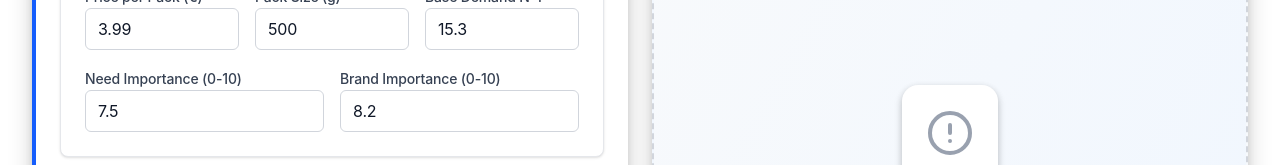
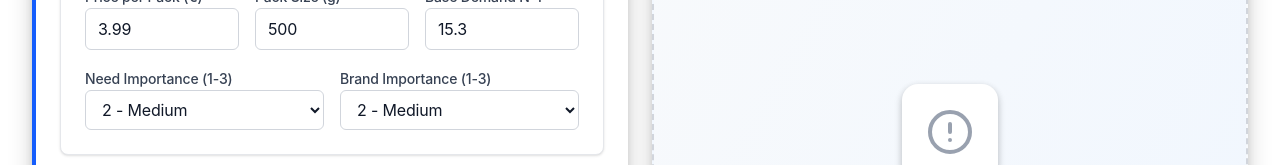
Before and after one commit to danyanderson2/prediction_frontend, a Next.js app: page / in a window 1280 px wide. Shown: the part 624-789 px from the top of the page. Built offline with nearby package versions, Linux system fonts and the light colour scheme; no server answers.

Commit message:
Refactor PredictionForm: update importance fields to use select inputs with 1-3 scale

```diff
--- a/app/components/PredictionForm.tsx
+++ b/app/components/PredictionForm.tsx
@@ -179,8 +179,8 @@ export default function PredictionForm() {
     sub_family: 'PATES',
     brand: 'BARILLA',
     customer_need: 'REPAS_RAPIDE',
-    customer_need_importance: 7.5,
-    brand_importance: 8.2,
+    customer_need_importance: 2,
+    brand_importance: 2,
     price_per_pack: 3.99,
     pack_size_g: 500,
     base_demand_N1_per_store: 15.3,
@@ -239,11 +239,23 @@ export default function PredictionForm() {
     setResult(null);
 
     try {
-      const response = await axios.post(`${API_URL}/predict`, formData);
+      const payload = {
+        ...formData,
+        customer_need_importance: Math.round(Number(formData.customer_need_importance)),
+        brand_importance: Math.round(Number(formData.brand_importance)),
+      };
+      const response = await axios.post(`${API_URL}/predict`, payload);
       setResult(response.data);
       toast.success('Prediction generated successfully!');
     } catch (error: any) {
-      toast.error(error.response?.data?.detail || 'Failed to get prediction');
+      const detail = error.response?.data?.detail;
+      let msg = 'Failed to get prediction';
+      if (typeof detail === 'string') {
+        msg = detail;
+      } else if (Array.isArray(detail)) {
+        msg = detail.map((d: any) => d.msg || JSON.stringify(d)).join('; ');
+      }
+      toast.error(msg);
       console.error('Prediction error:', error);
     } finally {
       setLoading(false);
@@ -416,36 +428,36 @@ export default function PredictionForm() {
               <div className="grid grid-cols-1 sm:grid-cols-2 gap-4 mt-4">
                 <div className="space-y-1.5">
                   <label className="text-sm font-medium text-gray-700">
-                    Need Importance (0-10)
+                    Need Importance (1-3)
                   </label>
-                  <input
-                    type="number"
+                  <select
                     name="customer_need_importance"
                     value={formData.customer_need_importance}
                     onChange={handleInputChange}
-                    step="0.1"
-                    min="0"
-                    max="10"
                     className="w-full px-3 py-2 bg-white border border-gray-300 rounded-md text-gray-900 focus:outline-none focus:ring-2 focus:ring-blue-500 focus:border-blue-500"
                     required
-                  />
+                  >
+                    <option value={1}>1 - Low</option>
+                    <option value={2}>2 - Medium</option>
+                    <option value={3}>3 - High</option>
+                  </select>
                 </div>
 
                 <div className="space-y-1.5">
                   <label className="text-sm font-medium text-gray-700">
-                    Brand Importance (0-10)
+                    Brand Importance (1-3)
                   </label>
-                  <input
-                    type="number"
+                  <select
                     name="brand_importance"
                     value={formData.brand_importance}
                     onChange={handleInputChange}
-                    step="0.1"
-                    min="0"
-                    max="10"
                     className="w-full px-3 py-2 bg-white border border-gray-300 rounded-md text-gray-900 focus:outline-none focus:ring-2 focus:ring-blue-500 focus:border-blue-500"
                     required
-                  />
+                  >
+                    <option value={1}>1 - Low</option>
+                    <option value={2}>2 - Medium</option>
+                    <option value={3}>3 - High</option>
+                  </select>
                 </div>
               </div>
           </div>
```
